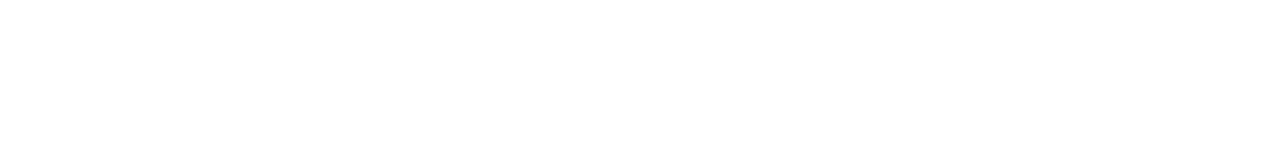
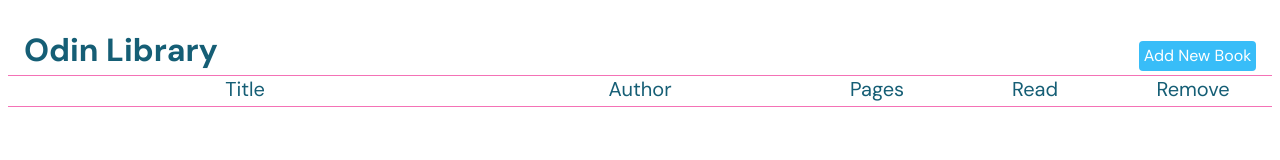
Before and after one commit to HunterEvangelista/odin_library, a plain HTML site: page index.html in a window 1280 px wide. Drawn offline with Linux system fonts and the light colour scheme.

Commit message:
initial constructor and header formatting

```diff
--- a/index.html
+++ b/index.html
@@ -4,13 +4,25 @@
     <meta charset="UTF-8">
     <meta http-equiv="X-UA-Compatible" content="IE=edge">
     <meta name="viewport" content="width=device-width, initial-scale=1.0">
-    <title>Odin Libraru</title>
+    <title>Odin Library</title>
     <link rel="preconnect" href="https://fonts.googleapis.com">
     <link rel="preconnect" href="https://fonts.gstatic.com" crossorigin>
     <link href="https://fonts.googleapis.com/css2?family=DM+Sans:wght@400;700&display=swap" rel="stylesheet">
     <link rel="stylesheet" href="./style.css">
 </head>
 <body>
-
+    <div class="header">
+        <h1>Odin Library</h1>
+        <div class="add-book">Add New Book</div>
+    </div>
+    <div class="library-container">
+        <div class="col-labels">
+            <span>Title</span>
+            <span>Author</span>
+            <span>Pages</span>
+            <span>Read</span>
+            <span>Remove</span>
+        </div>
+    </div>
 </body>
 </html>
--- a/style.css
+++ b/style.css
@@ -1,3 +1,42 @@
 :root {
     font-family: 'DM Sans', sans-serif;
+    color: #155e75;
 }
+
+.header {
+    display: flex;
+    flex-direction: row;
+    justify-content: space-between;
+    align-items: baseline;
+    padding-left: 1rem;
+    padding-right: 1rem;
+    padding-bottom: 0;
+}
+
+.header > * {
+    margin-bottom: .25rem;
+}
+
+.add-book {
+    color: white;
+    background-color: #38bdf8;
+    border-radius: .25rem;
+    padding: .3rem;
+    cursor: pointer;
+}
+
+.library-container {
+    display: grid;
+    grid-template-rows: 2rem;
+    grid-auto-rows: 2rem;
+}
+
+.col-labels {
+    display: grid;
+    grid-template-columns: 3fr 2fr repeat(3, 1fr);
+    font-size: 1.25rem;
+    border-top: 1px solid #f472b6;
+    border-bottom: 1px solid #f472b6;
+    vertical-align: center;
+    text-align: center;
+}
```
Also changed, not shown: scrpit.js (+18 -0 lines).
